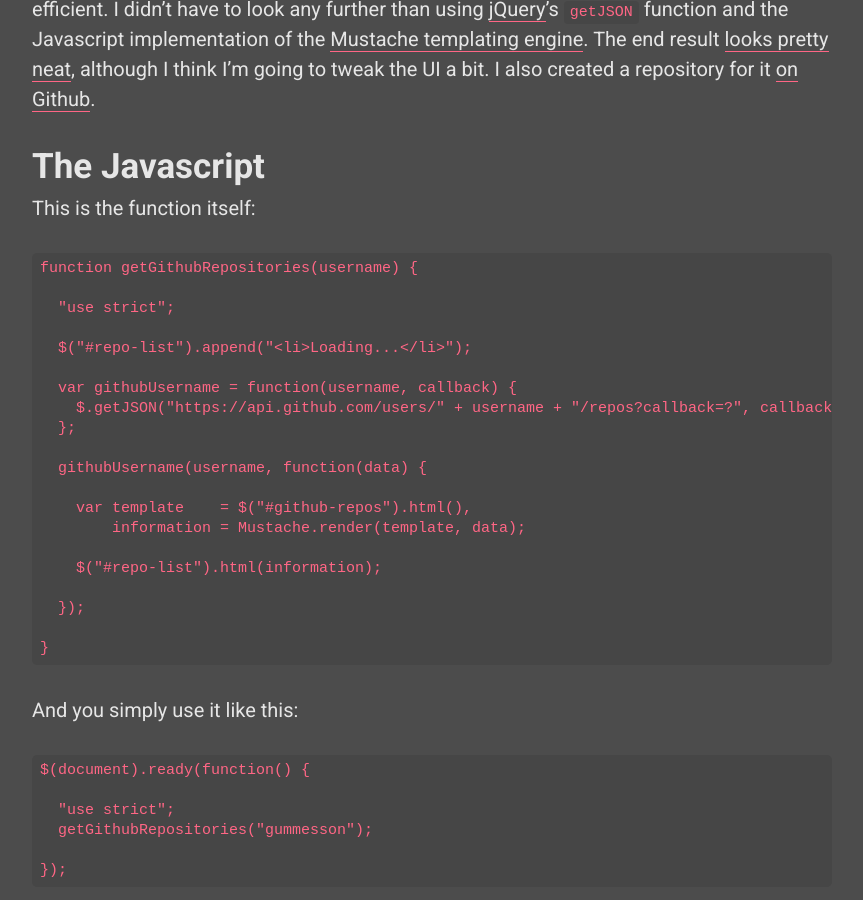
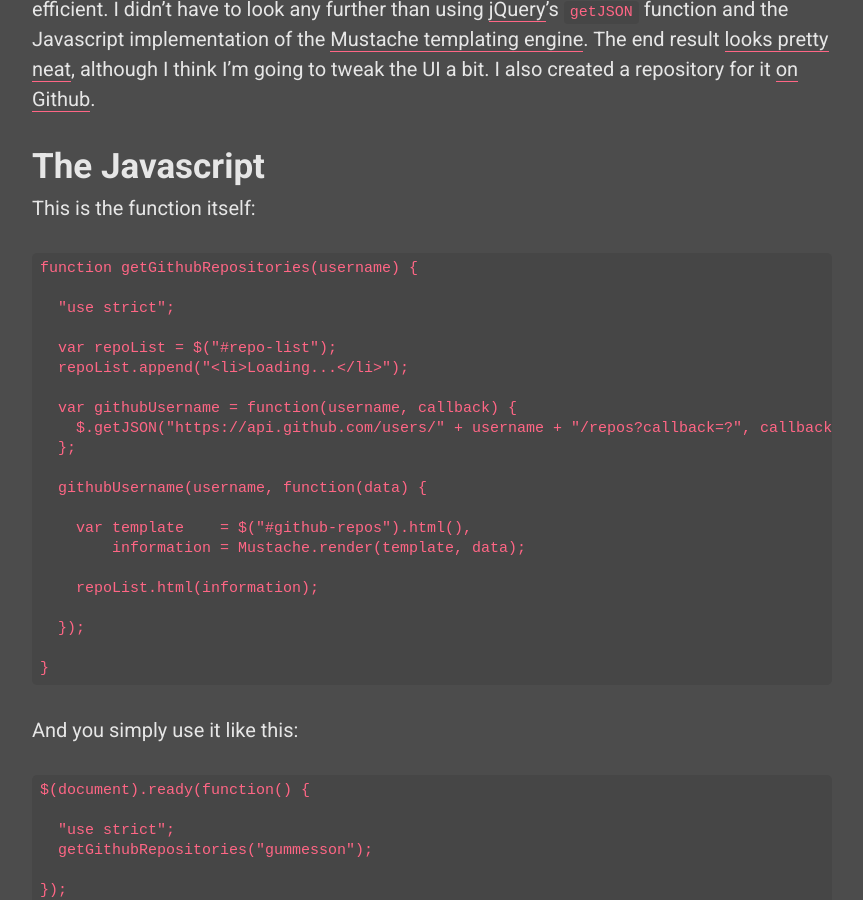
Before and after one commit to gummesson/ellengummesson, a Jekyll site: the page built from _posts/2013-04-04-display-your-github-repos-with-jquery-and-mustache-js.md, in a window 1280 px wide and 900 px high, scrolled down 454 px. Shown: the whole window, without its empty margins (208-1071 px from the left). Built offline with Jekyll 4.4.1, drawn with Linux system fonts in a browser that asks for light colours; nearby versions of some CDN libraries; comment, search, counter and statistics services are not loaded.

Commit message:
Updated.

```diff
--- a/_includes/footer.html
+++ b/_includes/footer.html
@@ -14,7 +14,7 @@
         </div><!-- .row -->
       </div><!-- .grid -->
     </div><!-- .container -->
-    <hr class="line-bottom" />
+    <hr class="line-bottom">
     <script src="//ajax.googleapis.com/ajax/libs/jquery/1.9.1/jquery.min.js"></script>
     <script src="//cdnjs.cloudflare.com/ajax/libs/mustache.js/0.7.2/mustache.min.js"></script>
     <script src="/assets/js/global.js"></script>
--- a/_includes/header.html
+++ b/_includes/header.html
@@ -18,14 +18,14 @@
   <![endif]-->
 </head>
   <body class="js-vim"><!-- jQuery hook for Vim keybindings -->
-    <hr class="line-top" />
+    <hr class="line-top">
     <div class="container">
       <div class="grid">
         <div class="row">
           <div class="column-six">
             <header class="site-header">
               <a href="/" title="{{ site.name }}: {{ site.description }}" alt="{{ site.name }}: {{ site.description }}" class="invisible no-hover">
-                <img src="/assets/img/logo/logo.png" alt="Ellen Gummesson" class="site-logo" />
+                <img src="/assets/img/logo/logo.png" alt="Ellen Gummesson" class="site-logo">
               </a>
             </header><!-- .site-header -->
           </div><!-- .column-six -->
--- a/_posts/2013-04-04-display-your-github-repos-with-jquery-and-mustache-js.md
+++ b/_posts/2013-04-04-display-your-github-repos-with-jquery-and-mustache-js.md
@@ -16,7 +16,8 @@
 
       "use strict";
 
-      $("#repo-list").append("<li>Loading...</li>");
+      var repoList = $("#repo-list");
+      repoList.append("<li>Loading...</li>");
 
       var githubUsername = function(username, callback) {
         $.getJSON("https://api.github.com/users/" + username + "/repos?callback=?", callback);
@@ -27,7 +28,7 @@
         var template    = $("#github-repos").html(),
             information = Mustache.render(template, data);
 
-        $("#repo-list").html(information);
+        repoList.html(information);
 
       });
 
--- a/assets/js/global.js
+++ b/assets/js/global.js
@@ -1 +1 @@
-function anchorScrolling(){"use strict";var t=750;$("a[rel]").click(function(){var i=$(this).attr("href"),o=$(i.replace(":","\\:")),n=o.offset().top;return scrollAnimation(n,t),!1})}function postRandomizer(){"use strict";var t=$(".post-link[href]"),i=t.length,o=t[Math.floor(Math.random()*i)];$("#random-post").attr("href",o)}function getGithubRepositories(t){"use strict";$("#repo-list").append("<li>Loading...</li>");var i=function(t,i){$.getJSON("https://api.github.com/users/"+t+"/repos?callback=?",i)};i(t,function(t){var i=$("#github-repos").html(),o=Mustache.render(i,t);$("#repo-list").html(o)})}function scrollAnimation(t,i){"use strict";$("html, body").animate({scrollTop:t},i)}function vimKeyBindings(){"use strict";var t=$("html, body");if(t.hasClass("js-vim")){var i=50,o=25;t.keydown(function(t){if(t.shiftKey===!0&&(187===t.which||171===t.which||191==t.which)){var i="/experiments/vim";window.location=i}75===t.which&&n("up"),74===t.which&&n("down"),71===t.which&&(t.shiftKey===!0?n("bottom"):n("top")),77===t.which&&n("middle")});var n=function(t){var n,e=$(window).scrollTop(),r=$(document).height(),s=$(window).height();"up"===t&&(n=e-i),"down"===t&&(n=e+i),"top"===t&&(n=0),"bottom"===t&&(n=r),"middle"===t&&(n=r/2-s/2),scrollAnimation(n,o)}}}$(document).ready(function(){"use strict";anchorScrolling(),postRandomizer(),vimKeyBindings(),getGithubRepositories("gummesson")});
+function anchorScrolling(){"use strict";var t=750;$("a[rel]").click(function(){var i=$(this).attr("href"),o=$(i.replace(":","\\:")),n=o.offset().top;return scrollAnimation(n,t),!1})}function postRandomizer(){"use strict";var t=$(".post-link[href]"),i=t.length,o=t[Math.floor(Math.random()*i)];$("#random-post").attr("href",o)}function getGithubRepositories(t){"use strict";var i=$("#repo-list");i.append("<li>Loading...</li>");var o=function(t,i){$.getJSON("https://api.github.com/users/"+t+"/repos?callback=?",i)};o(t,function(t){var o=$("#github-repos").html(),n=Mustache.render(o,t);i.html(n)})}function scrollAnimation(t,i){"use strict";$("html, body").animate({scrollTop:t},i)}function vimKeyBindings(){"use strict";var t=$("html, body");if(t.hasClass("js-vim")){var i=50,o=25;t.keydown(function(t){if(t.shiftKey===!0&&(187===t.which||171===t.which||191==t.which)){var i="/experiments/vim";window.location=i}75===t.which&&n("up"),74===t.which&&n("down"),71===t.which&&(t.shiftKey===!0?n("bottom"):n("top")),77===t.which&&n("middle")});var n=function(t){var n,r=$(window).scrollTop(),e=$(document).height(),s=$(window).height();"up"===t&&(n=r-i),"down"===t&&(n=r+i),"top"===t&&(n=0),"bottom"===t&&(n=e),"middle"===t&&(n=e/2-s/2),scrollAnimation(n,o)}}}$(document).ready(function(){"use strict";anchorScrolling(),postRandomizer(),vimKeyBindings(),getGithubRepositories("gummesson")});
--- a/assets/js/scripts/repos.js
+++ b/assets/js/scripts/repos.js
@@ -2,7 +2,8 @@
 
   "use strict";
 
-  $("#repo-list").append("<li>Loading...</li>");
+  var repoList = $("#repo-list");
+  repoList.append("<li>Loading...</li>");
 
   var githubUsername = function(username, callback) {
     $.getJSON("https://api.github.com/users/" + username + "/repos?callback=?", callback);
@@ -13,7 +14,7 @@
     var template    = $("#github-repos").html(),
         information = Mustache.render(template, data);
 
-    $("#repo-list").html(information);
+    repoList.html(information);
 
   });
 
--- a/humans.txt
+++ b/humans.txt
@@ -7,7 +7,7 @@
 
 /* THE SITE */
 
-Last update: 2013/04/06
+Last update: 2013/04/08
   Standards: HTML5 & CSS3
  Components: HTML5Shiv, Modern Clean CSS "Sticky Footer" & Smallwork
    Software: Vim          (http://www.vim.org/)
```
Also changed, not shown: _posts/2013-04-08-my-first-ever-pull-request-was-a-success.md (added, +9 -0 lines), 1 other file.
